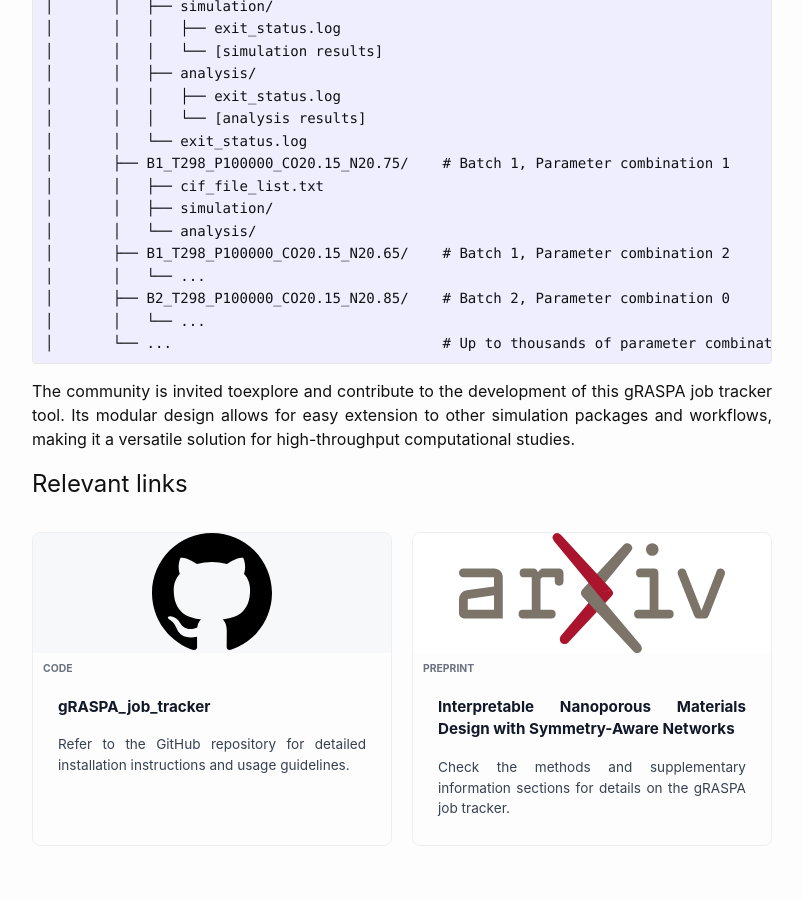
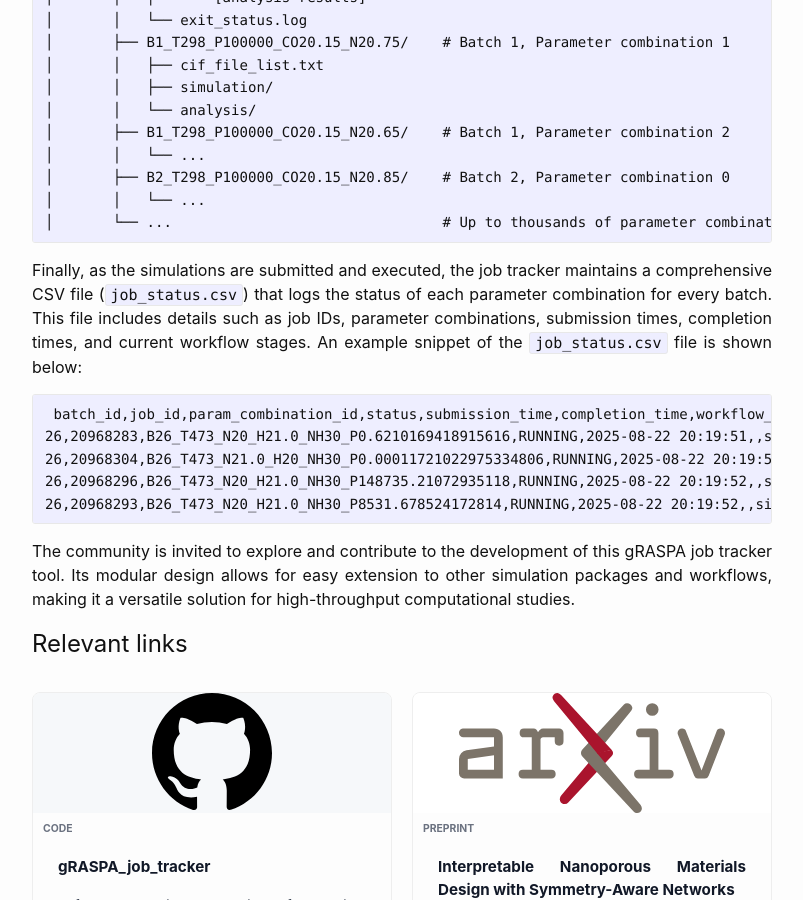
Before and after one commit to sbkashif/sbkashif.github.io, a Jekyll site: the page built from _research/4-graspa-job-tracker.md, in a window 1280 px wide and 900 px high, scrolled down 3782 px. Shown: the whole window, without its empty margins (238-1041 px from the left). Built offline with Jekyll 4.4.1, drawn with Linux system fonts in a browser that asks for light colours; some of the changed text lies outside the part shown.

Commit message:
minor editorial fixes in raspa tracker page

````diff
--- a/_research/4-graspa-job-tracker.md
+++ b/_research/4-graspa-job-tracker.md
@@ -116,22 +116,15 @@
   source activate graspa
 ```
 
-Following is a brief overview of the tool's interface and workflow (fetching all the informaion from the config file):
+Following is a brief overview of the tool's interface and workflow:
  - First, users will define a database of the structures to be simulated. For now, the package is tested only on RASPA and gRASPA software, and hence only with CIF format files.
  - Next, a splitting strategy is defined to divide the total number of simulations into smaller batches that can be run on different compute nodes. This helps in efficient resource utilization and parallel execution. A typical splitting strategy will be based on alphabetical order or random assignment.
  - Then, the package will automatically assign a compute node for each batch of structures based on the defined splitting strategy. A user-defined simulation environment (like software modules) will also be loaded in each node.
  - Finally, the simulation workflow will be performed on each batch, with the tracker monitoring job statuses, handling retries for failed jobs, and compiling results into a CSV file for easy analysis.
 
+All the above information will be fetched from a single `config file` as shown above. The tool will generate necessary job scripts, batch files, and organize the output data in a structured directory format.
+
 A more detailed schematic is available in the supplementary information of the preprint referred in the [relevant links](#relevant-links). I am not putting here since paper is under review and I am unsure about copyright tranfer policies of the journal.
-
- An example CSV file generated by the tracker is shown below:
- ```csv
- batch_id,job_id,param_combination_id,status,submission_time,completion_time,workflow_stage
-26,20968283,B26_T473_N20_H21.0_NH30_P0.6210169418915616,RUNNING,2025-08-22 20:19:51,,simulation (cycle 103000)
-26,20968304,B26_T473_N21.0_H20_NH30_P0.00011721022975334806,RUNNING,2025-08-22 20:19:52,,simulation (cycle 161000)
-26,20968296,B26_T473_N20_H21.0_NH30_P148735.21072935118,RUNNING,2025-08-22 20:19:52,,simulation (cycle 100000)
-26,20968293,B26_T473_N20_H21.0_NH30_P8531.678524172814,RUNNING,2025-08-22 20:19:52,,simulation (cycle 108000)
-```
 
 Further details on the simulations of a given batch can be referenced from the dedicated batch directory. Overall project directory structure is as follows:
 
@@ -176,7 +169,18 @@
 │       └── ...                                # Up to thousands of parameter combinations
 ```
 
-The community is invited toexplore and contribute to the development of this gRASPA job tracker tool. Its modular design allows for easy extension to other simulation packages and workflows, making it a versatile solution for high-throughput computational studies.
+Finally, as the simulations are submitted and executed, the job tracker maintains a comprehensive CSV file (`job_status.csv`) that logs the status of each parameter combination for every batch. This file includes details such as job IDs, parameter combinations, submission times, completion times, and current workflow stages. An example snippet of the `job_status.csv` file is shown below:
+
+```csv
+ batch_id,job_id,param_combination_id,status,submission_time,completion_time,workflow_stage
+26,20968283,B26_T473_N20_H21.0_NH30_P0.6210169418915616,RUNNING,2025-08-22 20:19:51,,simulation (cycle 103000)
+26,20968304,B26_T473_N21.0_H20_NH30_P0.00011721022975334806,RUNNING,2025-08-22 20:19:52,,simulation (cycle 161000)
+26,20968296,B26_T473_N20_H21.0_NH30_P148735.21072935118,RUNNING,2025-08-22 20:19:52,,simulation (cycle 100000)
+26,20968293,B26_T473_N20_H21.0_NH30_P8531.678524172814,RUNNING,2025-08-22 20:19:52,,simulation (cycle 108000)
+```
+
+
+The community is invited to explore and contribute to the development of this gRASPA job tracker tool. Its modular design allows for easy extension to other simulation packages and workflows, making it a versatile solution for high-throughput computational studies.
 
 <!-- Project links: GitHub repo and arXiv preprint -->
 {% include referral_links.html %}
````
